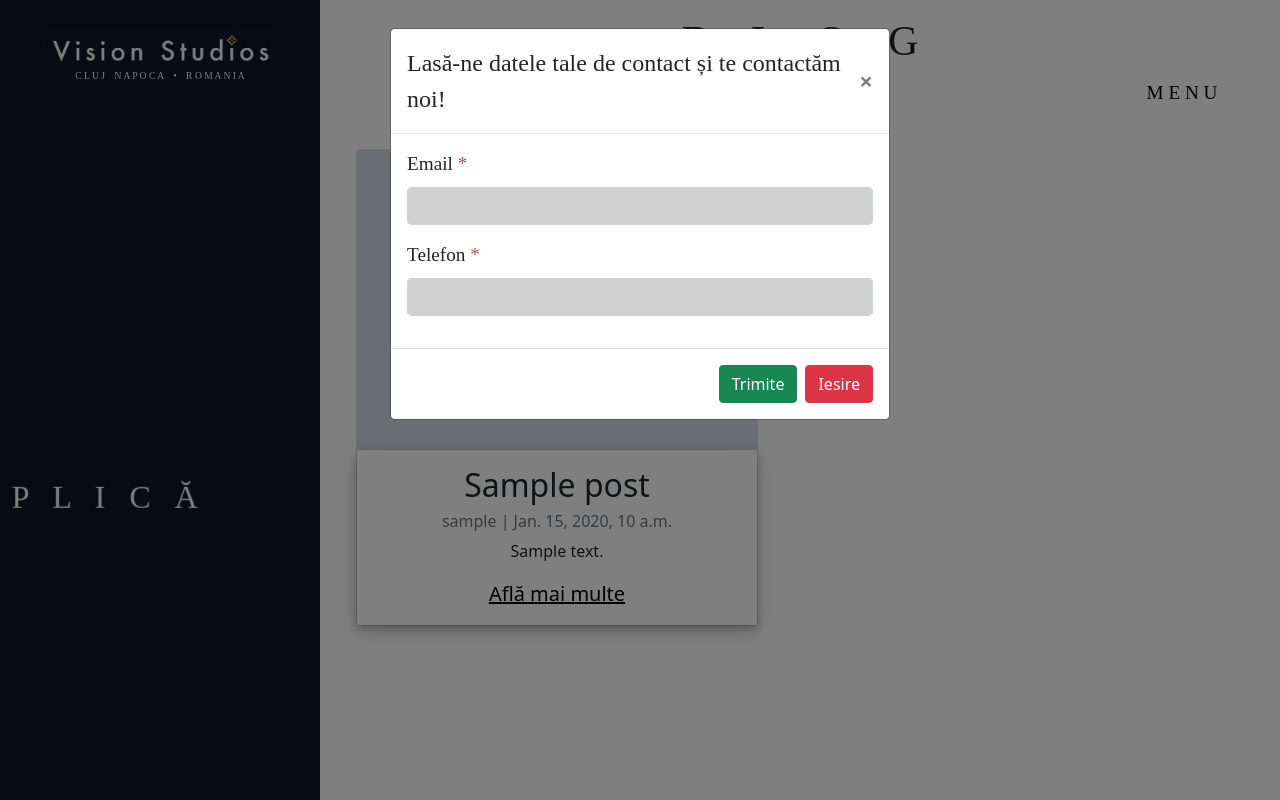
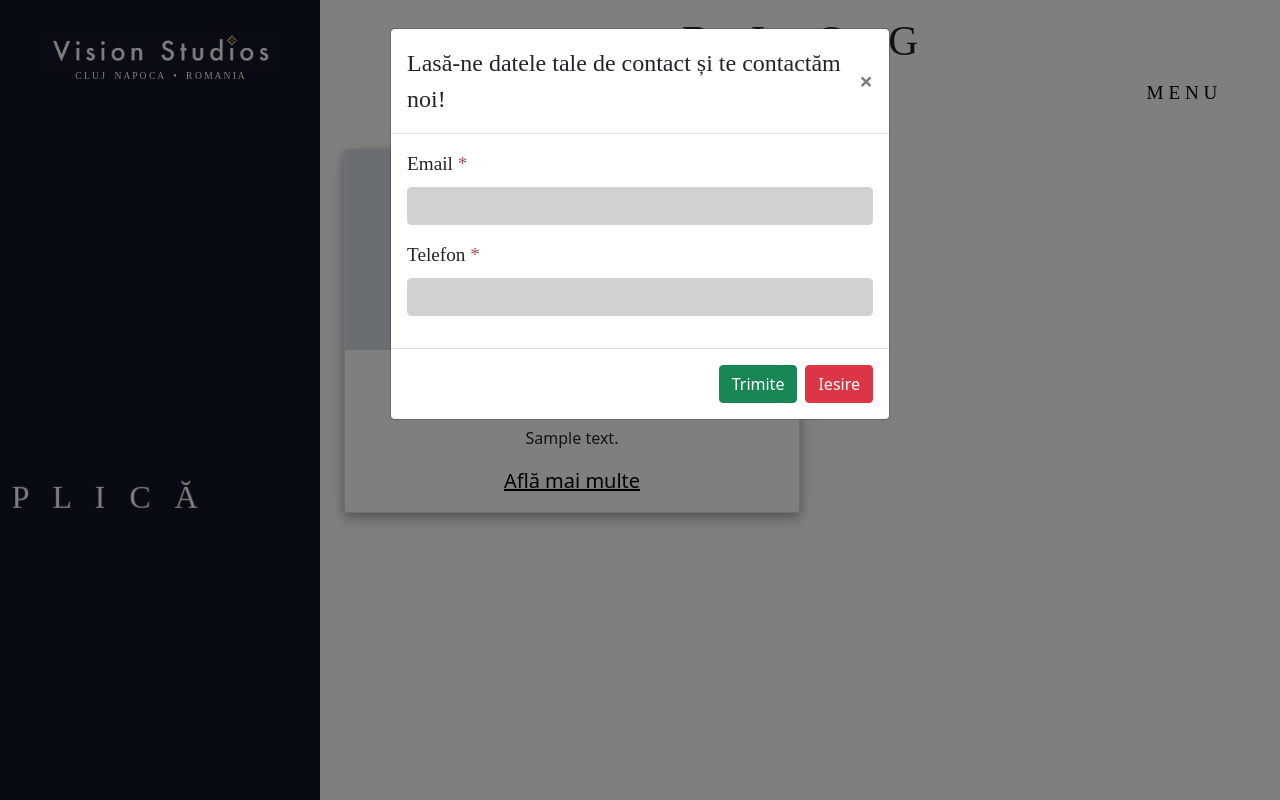
Before and after one commit to sdet-ro/blidarVision, a Django app: page /blog in a window 1280 px wide. Run offline with Django 3.2, Linux system fonts and the light colour scheme; tables that the repository leaves empty hold one stand-in row (values such as "Sample post"); grey boxes marked "Sample" are stand-in pictures; parts of the project's set-up code (start-up, migrations or seed data) failed here and were passed over; some libraries are stand-ins or nearby versions; some web fonts are replaced.

Commit message:
updae blog page

```diff
--- a/contact/models.py
+++ b/contact/models.py
@@ -12,7 +12,7 @@ class Post(models.Model):
   content = models.TextField()
   status = models.IntegerField(choices=STATUS, default=0)
   created_on = models.DateTimeField(auto_now_add=True)
-  blog_images = models.ImageField(upload_to="media/blog_images", null=True)
+  blog_images = models.ImageField(upload_to="blog_images", null=True)
 
   def __str__(self):
     return self.title
--- a/visionStudios/templates/blog.html
+++ b/visionStudios/templates/blog.html
@@ -1,14 +1,14 @@
 <style>
-  .card-body{
+  .card{
     box-shadow: 0 4px 8px 0 rgba(0, 0, 0, 0.2), 0 6px 20px 0 rgba(0, 0, 0, 0.19);
-    }
-    .column {
+  }
+  .column {
   float: left;
   display: flex;
   width: 80%;
   flex-wrap: wrap;
 
-}
+  }
 .btn-grey{
   background-color: white;
   color: black;
@@ -80,6 +80,7 @@ Blog
 
             </div>
 
+
             <!-- Modal footer -->
             <div class="modal-footer">
                 <button type="submit" class="btn btn-success">Trimite</button>
@@ -92,8 +93,7 @@ Blog
 </div>
 <div class="mobileHide">
     <div class="container-fluid">
-
-        <div class="row h-100" style="overflow: hidden;">
+        <div class="row h-100">
             <button class="futura" onclick="topFunction()" id="myTopBtn" title="Go to top">back to top ────</button>
             <div class="col-3" style="background-color: #121729; text-align: center;">
                 <img src="{% static 'vs_title.jpg' %}" onclick="location.href = '/'" draggable="false" class="img-fluid" style="width: 80%; margin-top: 10%; margin-left: 10%;  margin-right: 10%; cursor: pointer;">
@@ -123,26 +123,22 @@ Blog
                 </div>
 
                 {% comment %} IMG 1 LEFT {% endcomment %}
-                <div class="container">
+                <div class="container" style="margin-bottom: 100px;">
                   <div class="row">
                     <!-- Blog Entries Column -->
-                    <div class="column">
                       {% for post in post_list %}
-                      <div class="card mb-4">
-                        <div class="card_image">
-                          <img src="{{ post.blog_images }}">
+                      <div class="card mb-4 col-6 p-0 ">
+                        <div class="card-img-top" style="height: 200px; overflow-y: hidden;">
+                          <img src="{{ post.blog_images.url }}" style="height:auto; width: 100%;">
                         </div>
                         <div class="card-body">
-                          <h2 class="card-title">{{ post.title }}</h2>
-                          <p class="card-text text-muted h6">{{ post.author }} | {{ post.created_on}} </p>
+                          <h4 class="card-title">{{ post.title }}</h4>
+                          <h6 class="card-subtitle mb-2 text-muted">{{ post.author }} | {{ post.created_on}} </h6>
                           <p class="card-text">{{post.content|slice:":200"}}</p>
                           <a href="{% url 'post_detail' post.pk  %}" class="btn-grey">Află mai multe</a>
-
                         </div>
                       </div>
                       {% endfor %}
-                    </div>
-
                   </div>
                 </div>
 
--- a/visionStudios/urls.py
+++ b/visionStudios/urls.py
@@ -42,3 +42,4 @@ urlpatterns = [
 ]
 
 urlpatterns += static(settings.STATIC_URL, document_root=settings.STATIC_ROOT)
+urlpatterns += static(settings.MEDIA_URL, document_root=settings.MEDIA_ROOT)
```
Also changed, not shown: visionStudios/settings.py (+7 -2 lines), visionStudios/templates/post_detail.html (+10 -7 lines), contact/migrations/0004_alter_post_blog_images.py (added), contact/migrations/0005_alter_post_blog_images.py (added).
